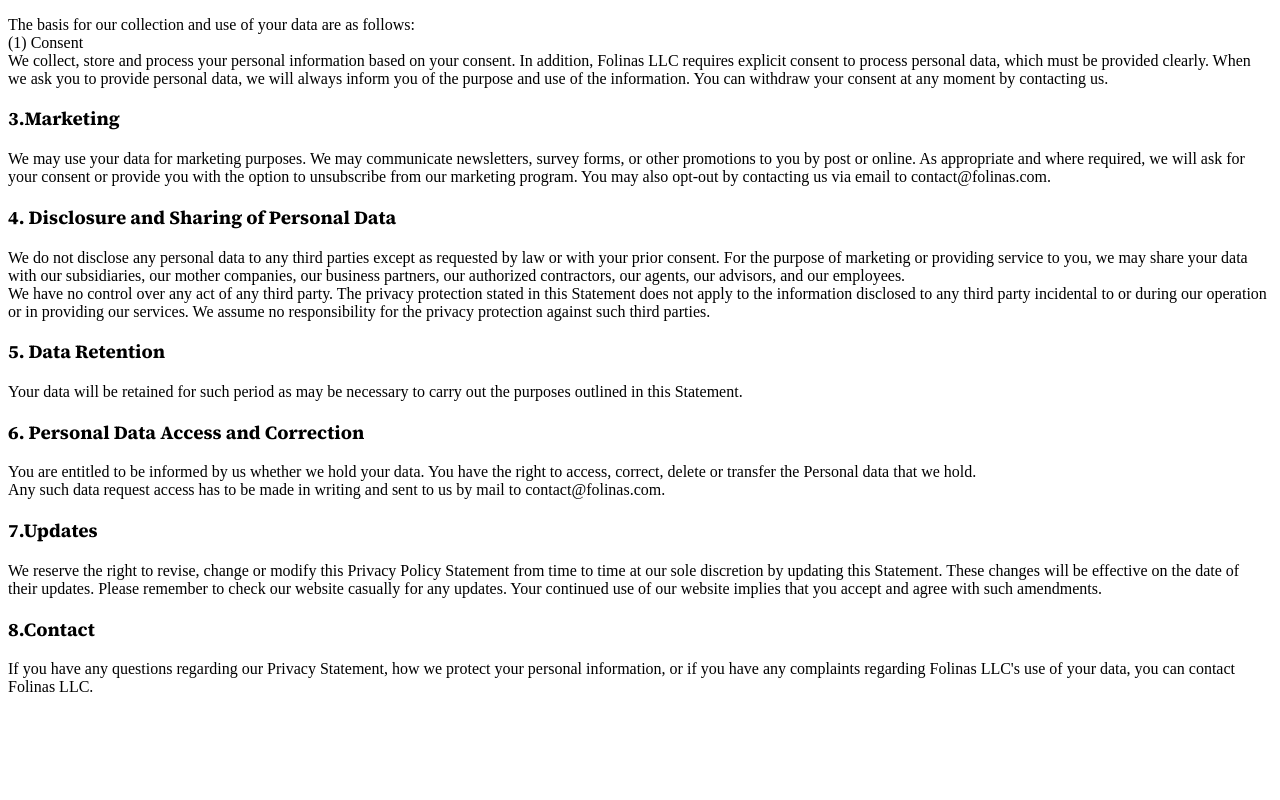
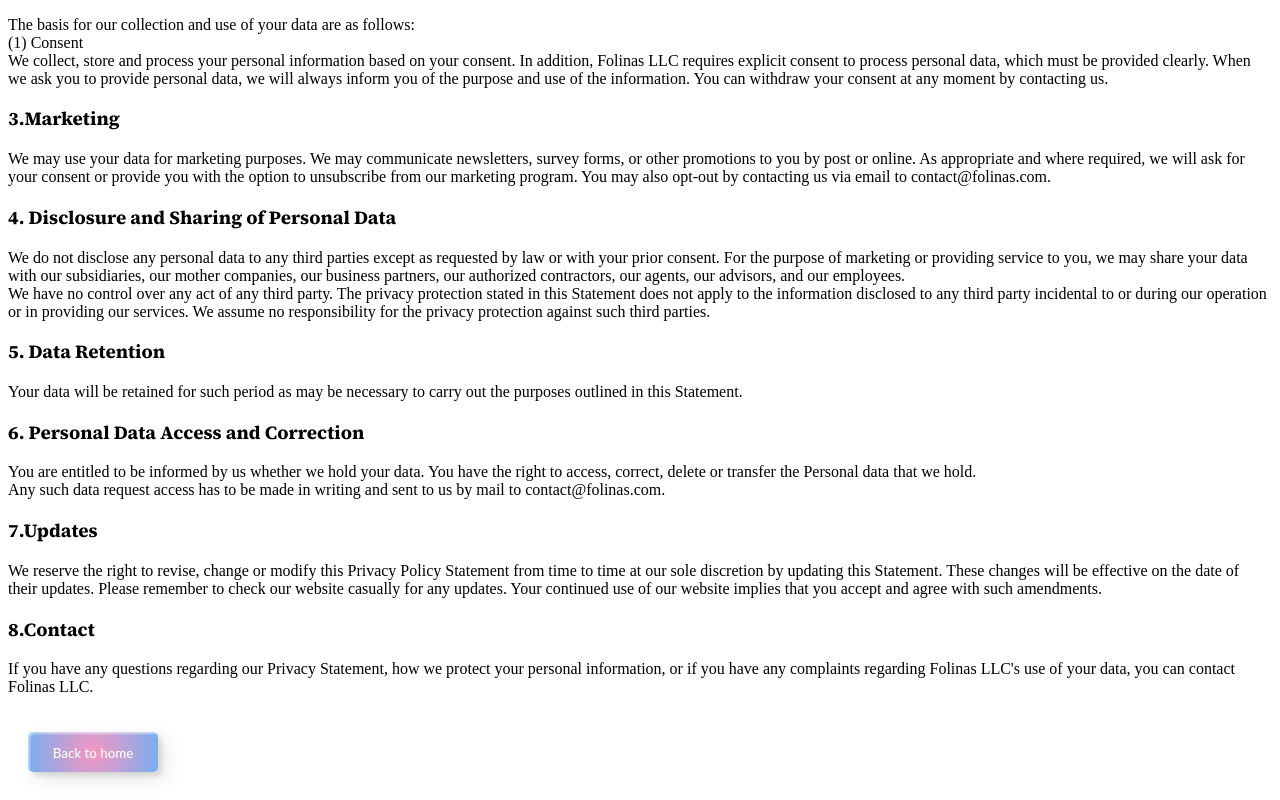
Before and after one commit to trucka312/folinas_LLC, a Next.js app: page /policy in a window 1280 px wide. Shown: the part 488-1288 px from the top of the page. Before the commit the page ends 1200 px from the top, so only its background shows below. Built offline with nearby package versions, Linux system fonts and the light colour scheme.

Commit message:
add back home policy

```diff
--- a/app/policy/page.tsx
+++ b/app/policy/page.tsx
@@ -1,8 +1,12 @@
 "use client";
 
 import React from "react";
+import { useRouter } from "next/navigation";
+
 import Container from "../components/Commons/Container";
 import Heading from "../components/Commons/Heading";
+import ButtonAnimationScroll from "../components/Button/ButtonAnimationScroll";
+import ButtonAnimationPress from "../components/Button/ButtonAnimationPress";
 
 interface PrivacyPolicyItem {
   title: string;
@@ -10,6 +14,10 @@
 }
 
 const PrivacyPolicy: React.FC = () => {
+  const router = useRouter();
+  const handleBack = () => {
+    router.push("/");
+  };
   const dataPrivacyPolicy: PrivacyPolicyItem[] = [
     {
       title: "1. Personal Data Collection",
@@ -152,7 +160,7 @@
   return (
     <Container>
       <div className="mt-10">
-        <div className="">
+        <div>
           <Heading
             className="mb-5"
             headingTag="h2"
@@ -174,6 +182,9 @@
             </div>
           ))}
         </div>
+        <div className="w-full my-6 align-middle text-center">
+          <ButtonAnimationPress onClick={handleBack} text="Back to home" />
+        </div>
       </div>
     </Container>
   );
```
